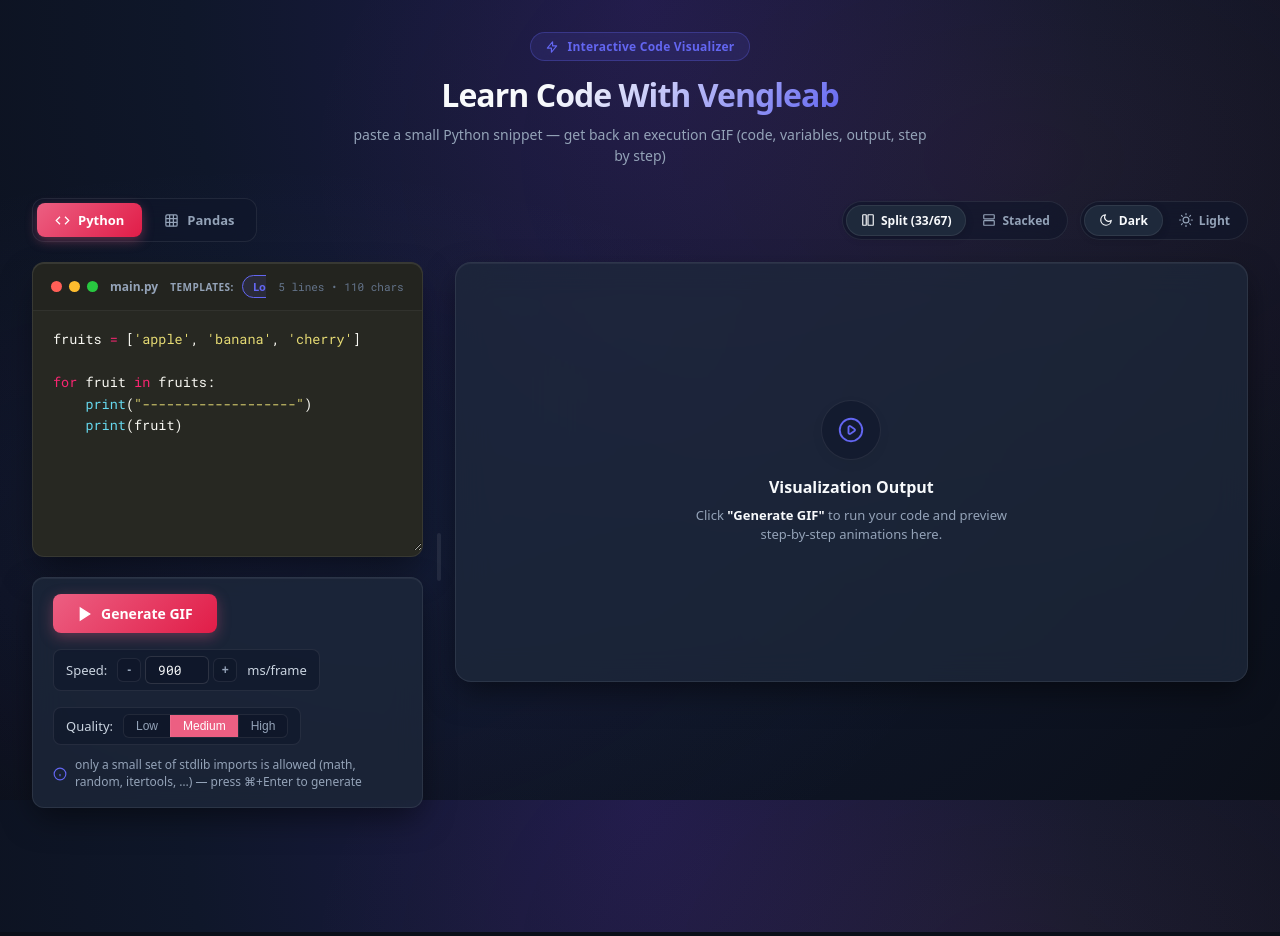
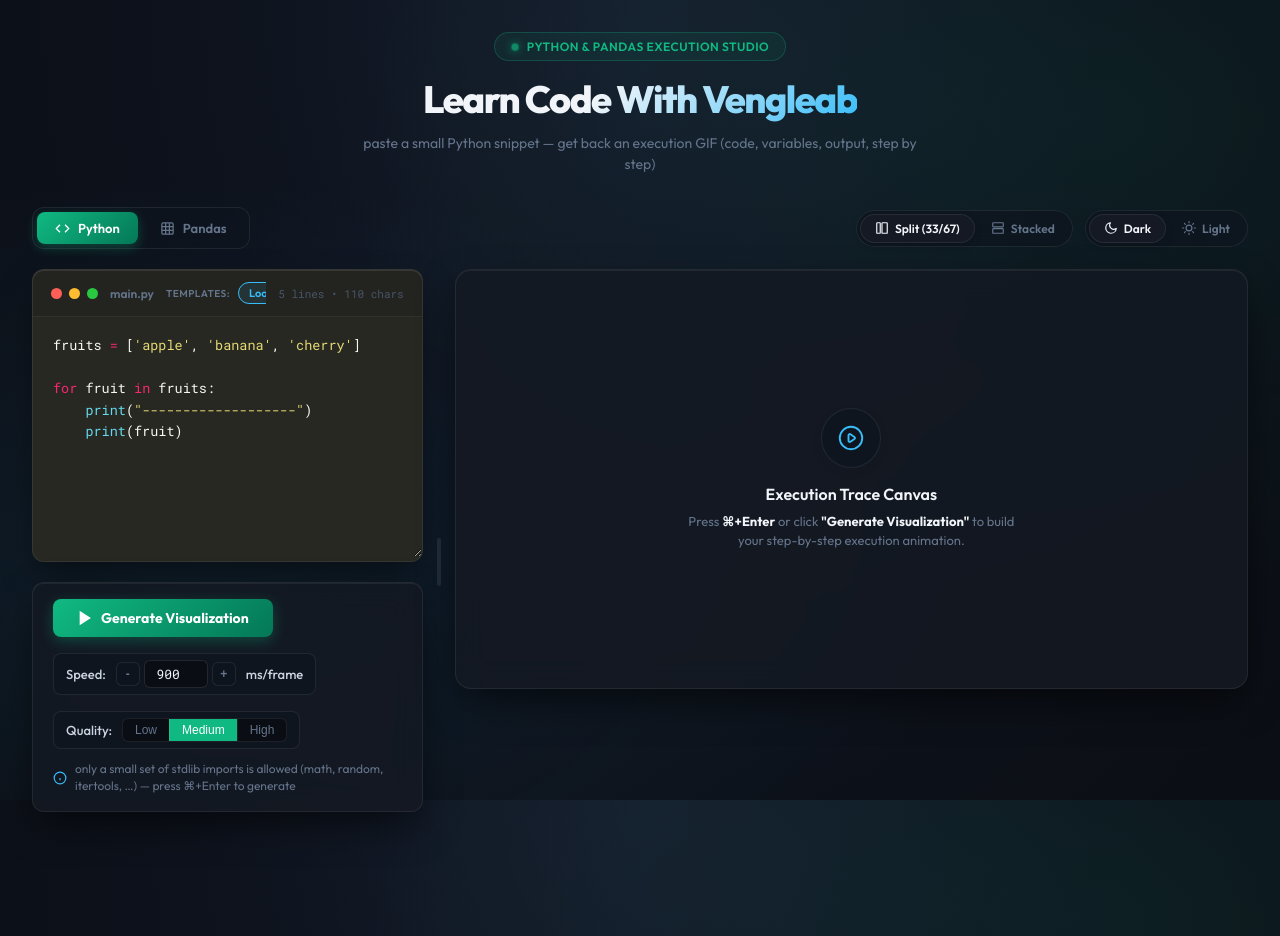
Before and after one commit to vengleab/code-explainer, a React (Vite) app in the folder frontend/: page / in a window 1280 px wide. Built offline with nearby package versions, Linux system fonts and the light colour scheme.

Commit message:
refactor: update UI with Outfit font, refined theme tokens, and renamed visualization controls

```diff
--- a/frontend/index.html
+++ b/frontend/index.html
@@ -8,7 +8,7 @@
     <link rel="preconnect" href="https://fonts.googleapis.com" />
     <link rel="preconnect" href="https://fonts.gstatic.com" crossorigin />
     <link
-      href="https://fonts.googleapis.com/css2?family=Roboto:ital,wght@0,400;0,500;0,700;1,400&family=Roboto+Mono:ital,wght@0,400;0,500;0,700;1,400&display=swap"
+      href="https://fonts.googleapis.com/css2?family=Outfit:wght@400;500;600;700;800&family=Roboto:ital,wght@0,400;0,500;0,700;1,400&family=Roboto+Mono:ital,wght@0,400;0,500;0,700;1,400&display=swap"
       rel="stylesheet"
     />
   </head>
--- a/frontend/src/App.jsx
+++ b/frontend/src/App.jsx
@@ -141,10 +141,8 @@
     <div className="app-container" data-theme={theme}>
       <header className="app-header">
         <div className="brand-badge">
-          <svg viewBox="0 0 24 24" fill="none" stroke="currentColor" strokeWidth="2">
-            <path strokeLinecap="round" strokeLinejoin="round" d="M13 10V3L4 14h7v7l9-11h-7z" />
-          </svg>
-          Interactive Code Visualizer
+          <span className="brand-dot" />
+          Python & Pandas Execution Studio
         </div>
         <h1 className="app-title">Learn Code With Vengleab</h1>
         <p className="app-subtitle">{cfg.subtitle}</p>
--- a/frontend/src/components/Controls.jsx
+++ b/frontend/src/components/Controls.jsx
@@ -39,7 +39,7 @@
                 <svg viewBox="0 0 24 24" fill="none" stroke="currentColor" strokeWidth="2" style={{ width: 16, height: 16 }}>
                   <polygon points="5 3 19 12 5 21 5 3" fill="currentColor" />
                 </svg>
-                Generate GIF
+                Generate Visualization
               </>
             )}
           </button>
--- a/frontend/src/components/ResultPanel.jsx
+++ b/frontend/src/components/ResultPanel.jsx
@@ -237,8 +237,8 @@
               <path strokeLinecap="round" strokeLinejoin="round" d="M21 12a9 9 0 11-18 0 9 9 0 0118 0z" />
             </svg>
           </div>
-          <h3>Visualization Output</h3>
-          <p>Click <strong>"Generate GIF"</strong> to run your code and preview step-by-step animations here.</p>
+          <h3>Execution Trace Canvas</h3>
+          <p>Press <strong>⌘+Enter</strong> or click <strong>"Generate Visualization"</strong> to build your step-by-step execution animation.</p>
         </div>
       </div>
     )
--- a/frontend/src/index.css
+++ b/frontend/src/index.css
@@ -3,7 +3,7 @@
 
 /* ── Fonts & Design System Tokens ────────────────────────────────────────── */
 :root {
-  --font-sans: system-ui, -apple-system, BlinkMacSystemFont, "Segoe UI", Roboto, Helvetica, Arial, sans-serif;
+  --font-sans: "Outfit", system-ui, -apple-system, BlinkMacSystemFont, "Segoe UI", Roboto, Helvetica, Arial, sans-serif;
   --font-mono: "Roboto Mono", ui-monospace, SFMono-Regular, Menlo, Monaco, Consolas, monospace;
 
   --radius-xs: 6px;
@@ -17,48 +17,48 @@
   --transition-theme: background-color 0.3s ease, color 0.3s ease, border-color 0.3s ease, box-shadow 0.3s ease;
 }
 
-/* ── Dark Theme (Default) ────────────────────────────────────────────────── */
+/* ── Dark Theme (Default: IDE Studio Dark) ───────────────────────────────── */
 :root, [data-theme="dark"] {
   color-scheme: dark;
 
-  --bg-app: #0b0f19;
-  --bg-gradient: radial-gradient(ellipse at 50% 0%, #1e1b4b 0%, #0f172a 50%, #0b0f19 100%);
-  --bg-mesh: radial-gradient(at 80% 20%, rgba(236, 95, 130, 0.07) 0px, transparent 50%),
-              radial-gradient(at 20% 70%, rgba(99, 102, 241, 0.08) 0px, transparent 50%);
+  --bg-app: #0b0e14;
+  --bg-gradient: radial-gradient(ellipse at 50% 0%, #161e2e 0%, #0d121c 50%, #0b0e14 100%);
+  --bg-mesh: radial-gradient(at 85% 15%, rgba(16, 185, 129, 0.08) 0px, transparent 50%),
+              radial-gradient(at 15% 75%, rgba(56, 189, 248, 0.08) 0px, transparent 50%);
 
-  --card-bg: rgba(30, 41, 59, 0.75);
-  --card-bg-solid: #1e293b;
-  --card-border: rgba(255, 255, 255, 0.08);
-  --card-border-hover: rgba(255, 255, 255, 0.16);
-  --card-shadow: 0 12px 32px -4px rgba(0, 0, 0, 0.5), inset 0 1px 0 rgba(255, 255, 255, 0.05);
+  --card-bg: rgba(20, 25, 35, 0.85);
+  --card-bg-solid: #141923;
+  --card-border: rgba(255, 255, 255, 0.07);
+  --card-border-hover: rgba(56, 189, 248, 0.25);
+  --card-shadow: 0 16px 40px -8px rgba(0, 0, 0, 0.65), inset 0 1px 0 rgba(255, 255, 255, 0.06);
 
-  --surface-bg: rgba(15, 23, 42, 0.6);
-  --surface-hover: rgba(51, 65, 85, 0.6);
-  --surface-active: rgba(71, 85, 105, 0.8);
+  --surface-bg: rgba(15, 20, 30, 0.7);
+  --surface-hover: rgba(30, 41, 59, 0.7);
+  --surface-active: rgba(51, 65, 85, 0.8);
   --surface-border: rgba(255, 255, 255, 0.08);
 
-  --text-main: #f8fafc;
+  --text-main: #f1f5f9;
   --text-sub: #cbd5e1;
-  --text-muted: #94a3b8;
-  --text-dim: #64748b;
+  --text-muted: #64748b;
+  --text-dim: #475569;
 
-  --input-bg: rgba(15, 23, 42, 0.8);
-  --input-border: rgba(255, 255, 255, 0.12);
-  --input-text: #f8fafc;
-  --input-focus: #818cf8;
+  --input-bg: rgba(11, 14, 20, 0.9);
+  --input-border: rgba(255, 255, 255, 0.1);
+  --input-text: #f1f5f9;
+  --input-focus: #38bdf8;
 
-  --accent: #ec5f82;
-  --accent-hover: #f43f5e;
-  --accent-gradient: linear-gradient(135deg, #ec5f82 0%, #e11d48 100%);
-  --accent-glow: rgba(236, 95, 130, 0.35);
+  --accent: #10b981;
+  --accent-hover: #059669;
+  --accent-gradient: linear-gradient(135deg, #10b981 0%, #047857 100%);
+  --accent-glow: rgba(16, 185, 129, 0.3);
 
-  --brand-blue: #6366f1;
-  --brand-blue-bg: rgba(99, 102, 241, 0.12);
-  --brand-blue-border: rgba(99, 102, 241, 0.3);
+  --brand-blue: #38bdf8;
+  --brand-blue-bg: rgba(56, 189, 248, 0.1);
+  --brand-blue-border: rgba(56, 189, 248, 0.25);
 
-  --ok-bg: rgba(34, 197, 94, 0.12);
-  --ok-border: rgba(34, 197, 94, 0.3);
-  --ok-text: #4ade80;
+  --ok-bg: rgba(16, 185, 129, 0.12);
+  --ok-border: rgba(16, 185, 129, 0.3);
+  --ok-text: #34d399;
 
   --err-bg: rgba(239, 68, 68, 0.12);
   --err-border: rgba(239, 68, 68, 0.3);
@@ -67,25 +67,25 @@
   --code-fg: #f8f8f2;
 }
 
-/* ── Light Theme ─────────────────────────────────────────────────────────── */
+/* ── Light Theme (IDE Studio Light) ─────────────────────────────────────── */
 [data-theme="light"] {
   color-scheme: light;
 
-  --bg-app: #f8fafc;
-  --bg-gradient: radial-gradient(ellipse at 50% 0%, #eef2ff 0%, #f1f5f9 50%, #f8fafc 100%);
-  --bg-mesh: radial-gradient(at 80% 20%, rgba(236, 95, 130, 0.05) 0px, transparent 50%),
-              radial-gradient(at 20% 70%, rgba(99, 102, 241, 0.05) 0px, transparent 50%);
+  --bg-app: #f4f6f9;
+  --bg-gradient: radial-gradient(ellipse at 50% 0%, #e0f2fe 0%, #f1f5f9 50%, #f4f6f9 100%);
+  --bg-mesh: radial-gradient(at 85% 15%, rgba(16, 185, 129, 0.06) 0px, transparent 50%),
+              radial-gradient(at 15% 75%, rgba(14, 165, 233, 0.06) 0px, transparent 50%);
 
-  --card-bg: rgba(255, 255, 255, 0.9);
+  --card-bg: rgba(255, 255, 255, 0.95);
   --card-bg-solid: #ffffff;
-  --card-border: rgba(226, 232, 240, 0.9);
-  --card-border-hover: rgba(203, 213, 225, 1);
-  --card-shadow: 0 10px 30px -5px rgba(0, 0, 0, 0.05), 0 1px 3px rgba(0, 0, 0, 0.03);
+  --card-border: rgba(203, 213, 225, 0.8);
+  --card-border-hover: rgba(148, 163, 184, 1);
+  --card-shadow: 0 12px 32px -6px rgba(0, 0, 0, 0.06), 0 1px 2px rgba(0, 0, 0, 0.04);
 
-  --surface-bg: #f1f5f9;
-  --surface-hover: #e2e8f0;
-  --surface-active: #cbd5e1;
-  --surface-border: #e2e8f0;
+  --surface-bg: #e2e8f0;
+  --surface-hover: #cbd5e1;
+  --surface-active: #94a3b8;
+  --surface-border: #cbd5e1;
 
   --text-main: #0f172a;
   --text-sub: #334155;
@@ -95,20 +95,20 @@
   --input-bg: #ffffff;
   --input-border: #cbd5e1;
   --input-text: #0f172a;
-  --input-focus: #4f46e5;
+  --input-focus: #0284c7;
 
-  --accent: #ec5f82;
-  --accent-hover: #d84568;
-  --accent-gradient: linear-gradient(135deg, #ec5f82 0%, #d84568 100%);
-  --accent-glow: rgba(236, 95, 130, 0.22);
+  --accent: #059669;
+  --accent-hover: #047857;
+  --accent-gradient: linear-gradient(135deg, #059669 0%, #047857 100%);
+  --accent-glow: rgba(5, 150, 105, 0.22);
 
-  --brand-blue: #4f46e5;
-  --brand-blue-bg: rgba(79, 70, 229, 0.08);
-  --brand-blue-border: rgba(79, 70, 229, 0.2);
+  --brand-blue: #0284c7;
+  --brand-blue-bg: rgba(2, 132, 199, 0.08);
+  --brand-blue-border: rgba(2, 132, 199, 0.22);
 
-  --ok-bg: rgba(34, 197, 94, 0.1);
-  --ok-border: rgba(34, 197, 94, 0.25);
-  --ok-text: #16a34a;
+  --ok-bg: rgba(16, 185, 129, 0.1);
+  --ok-border: rgba(16, 185, 129, 0.25);
+  --ok-text: #059669;
 
   --err-bg: rgba(239, 68, 68, 0.1);
   --err-border: rgba(239, 68, 68, 0.25);
@@ -161,29 +161,40 @@
   display: inline-flex;
   align-items: center;
   gap: 8px;
-  padding: 5px 14px;
+  padding: 6px 16px;
   border-radius: var(--radius-full);
-  background: var(--brand-blue-bg);
-  border: 1px solid var(--brand-blue-border);
-  color: var(--brand-blue);
+  background: rgba(16, 185, 129, 0.08);
+  border: 1px solid rgba(16, 185, 129, 0.25);
+  color: var(--accent);
   font-size: 12px;
   font-weight: 600;
-  letter-spacing: 0.02em;
-  margin-bottom: 12px;
-  backdrop-filter: blur(8px);
+  letter-spacing: 0.04em;
+  text-transform: uppercase;
+  margin-bottom: 14px;
 }
 
-.brand-badge svg {
-  width: 14px;
-  height: 14px;
+.brand-dot {
+  width: 8px;
+  height: 8px;
+  border-radius: 50%;
+  background-color: var(--accent);
+  box-shadow: 0 0 10px var(--accent);
+  animation: pulse-dot 2s infinite cubic-bezier(0.4, 0, 0.6, 1);
+}
+
+@keyframes pulse-dot {
+  0%, 100% { opacity: 1; transform: scale(1); }
+  50% { opacity: 0.4; transform: scale(0.85); }
 }
 
 .app-title {
-  font-size: 32px;
+  font-family: var(--font-sans);
+  font-size: 38px;
   font-weight: 800;
-  letter-spacing: -0.03em;
-  margin: 0 0 8px;
-  background: linear-gradient(135deg, var(--text-main) 30%, var(--brand-blue) 100%);
+  letter-spacing: -0.04em;
+  margin: 0 0 10px;
+  color: var(--text-main);
+  background: linear-gradient(135deg, var(--text-main) 40%, var(--brand-blue) 100%);
   -webkit-background-clip: text;
   -webkit-text-fill-color: transparent;
 }
```
